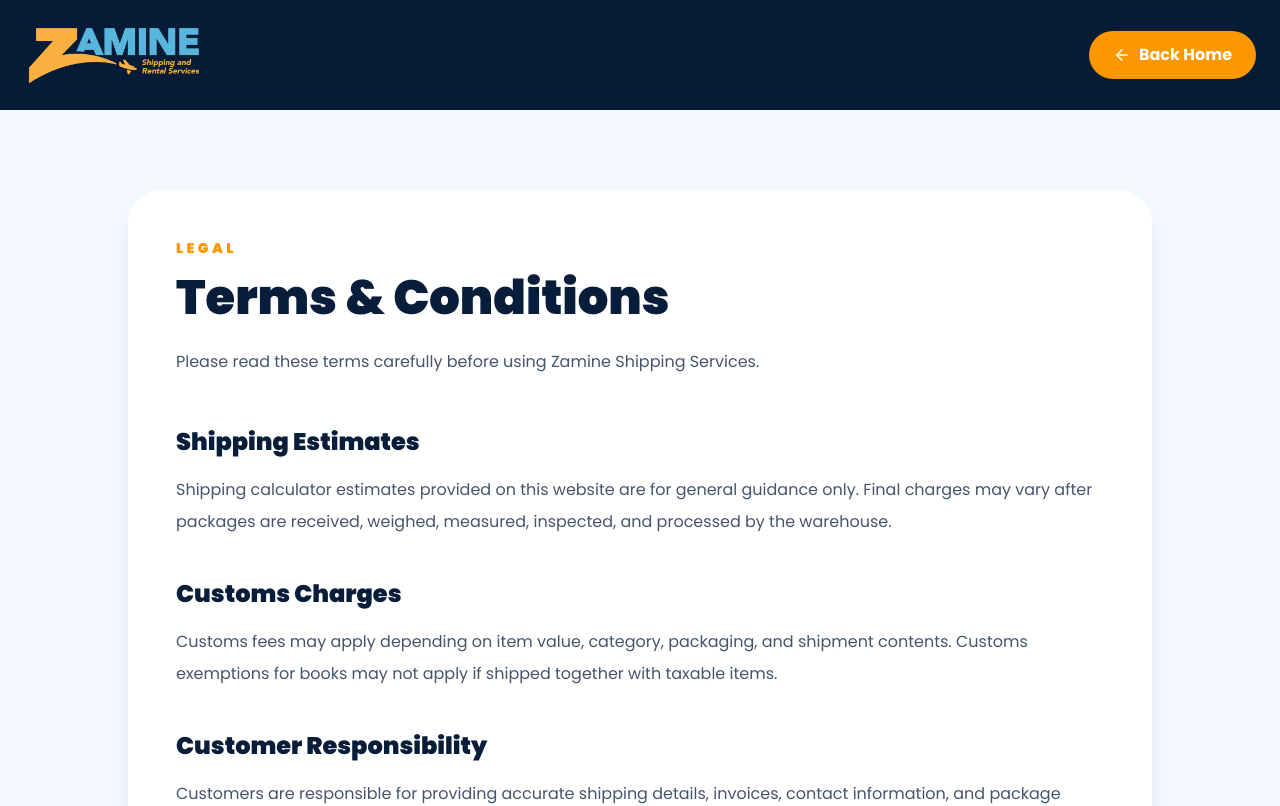
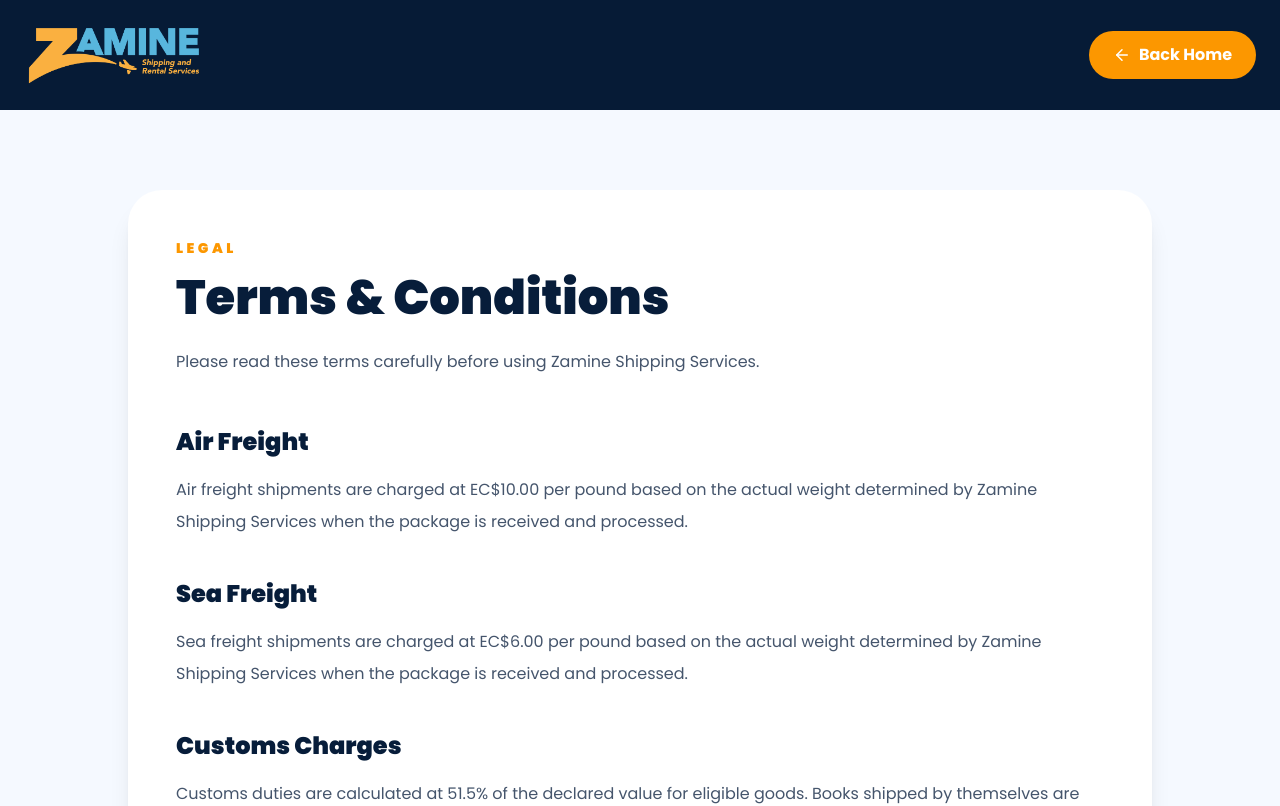
Before and after one commit to webgraphintegrated-arch/zamine-shipping-app, a Next.js app: page /terms-and-conditions in a window 1280 px wide. Shown: the top 806 px of the page. Built offline with nearby package versions, Linux system fonts and the light colour scheme.

Commit message:
changed to terms page and term login page

```diff
--- a/app/login/page.tsx
+++ b/app/login/page.tsx
@@ -180,7 +180,25 @@
                   {loading ? "Logging In..." : "Login"}
                   <ArrowRight size={20} />
                 </button>
+
               </form>
+              <p className="mt-4 text-center text-xs leading-6 text-slate-500">
+            By signing in, you agree to our{" "}
+            <Link
+              href="/terms-and-conditions"
+              className="font-bold text-[#FC9700] hover:text-[#e28700]"
+            >
+              Terms & Conditions
+            </Link>{" "}
+            and{" "}
+            <Link
+              href="/privacy-policy"
+              className="font-bold text-[#FC9700] hover:text-[#e28700]"
+            >
+              Privacy Policy
+            </Link>
+            .
+          </p>
 
               <p className="mt-6 text-center text-sm text-slate-600">
                 Don’t have an account?{" "}
--- a/app/terms-and-conditions/page.tsx
+++ b/app/terms-and-conditions/page.tsx
@@ -35,7 +35,6 @@
 
       <section className="px-6 py-20">
         <div className="mx-auto max-w-5xl rounded-[34px] bg-white p-8 shadow-xl md:p-12">
-
           <p className="text-sm font-black uppercase tracking-[0.25em] text-[#FC9700]">
             Legal
           </p>
@@ -49,46 +48,70 @@
           </p>
 
           <div className="mt-12 space-y-10">
-
             {[
               [
-                "Shipping Estimates",
-                "Shipping calculator estimates provided on this website are for general guidance only. Final charges may vary after packages are received, weighed, measured, inspected, and processed by the warehouse.",
+                "Air Freight",
+                "Air freight shipments are charged at EC$10.00 per pound based on the actual weight determined by Zamine Shipping Services when the package is received and processed.",
               ],
-
+              [
+                "Sea Freight",
+                "Sea freight shipments are charged at EC$6.00 per pound based on the actual weight determined by Zamine Shipping Services when the package is received and processed.",
+              ],
               [
                 "Customs Charges",
-                "Customs fees may apply depending on item value, category, packaging, and shipment contents. Customs exemptions for books may not apply if shipped together with taxable items.",
+                "Customs duties are calculated at 51.5% of the declared value for eligible goods. Books shipped by themselves are exempt from customs duties. Items with a declared value under EC$20.00 are also exempt. If books are shipped together with taxable items, the customs exemption may not apply.",
               ],
-
               [
-                "Customer Responsibility",
-                "Customers are responsible for providing accurate shipping details, invoices, contact information, and package documentation.",
+                "Shipping Calculator Disclaimer",
+                "The shipping calculator on this website is provided for estimation purposes only. Final charges may differ after your package is received, weighed, measured, inspected, and processed by the warehouse. Retailers such as Amazon may package items differently than expected, which can affect the final shipping weight and cost.",
               ],
-
+              [
+                "Warehouse Weighing Process",
+                "All packages are weighed upon arrival at the warehouse. The official warehouse weight is used for billing purposes, regardless of any estimated weight provided by the retailer, customer, or online calculator.",
+              ],
+              [
+                "Oversized Packages",
+                "Large, bulky, or unusually shaped packages may require additional handling or review. Final shipping costs will be based on the package received and processed by the warehouse.",
+              ],
+              [
+                "Package Inspection",
+                "Zamine Shipping Services reserves the right to inspect shipments when required for customs processing, security, verification of declared contents, or compliance with applicable laws and shipping requirements.",
+              ],
+              [
+                "Restricted & Prohibited Items",
+                "Customers must not ship prohibited, illegal, hazardous, or restricted items through Zamine Shipping Services. Such items may be refused, delayed, confiscated, returned, or reported to the appropriate authorities.",
+              ],
+              [
+                "Customer Responsibilities",
+                "Customers are responsible for providing accurate contact information, shipping details, invoices, declared values, and package documentation. Incorrect or incomplete information may result in shipment delays or additional charges.",
+              ],
+              [
+                "Invoice Requirements",
+                "Customers may be required to upload invoices before customs processing can be completed. Failure to provide a valid invoice may delay shipment processing, customs clearance, pickup, or delivery.",
+              ],
               [
                 "Package Processing",
-                "Processing and delivery times may vary depending on shipment volume, customs inspections, weather conditions, and carrier delays.",
+                "Processing and delivery times may vary depending on shipment volume, customs inspections, carrier delays, weather conditions, public holidays, and other circumstances beyond the control of Zamine Shipping Services.",
               ],
-
-              [
-                "Restricted Items",
-                "Customers must not ship prohibited, illegal, hazardous, or restricted items through Zamine Shipping Services.",
-              ],
-
               [
                 "Payments",
-                "Outstanding balances must be settled before packages are released for pickup or delivery.",
+                "Outstanding balances must be paid before packages are released for pickup or delivery. Packages may be held until all applicable shipping charges, customs duties, and related balances are settled.",
               ],
-
               [
-                "Shipping Calculator Disclaimer",
-                "Weight calculations displayed on this website are estimates only. Final charges may differ based on actual package weight, dimensions, retailer packaging, and warehouse verification.",
+                "Pickup Process",
+                "Customers will be notified when their package is ready for pickup. A valid form of identification may be required before a package is released.",
               ],
-
+              [
+                "Delivery Process",
+                "Where delivery services are offered, delivery times are estimates only and may vary based on location, availability, weather, traffic, and operational conditions.",
+              ],
               [
                 "Changes To Terms",
-                "Zamine Shipping Services reserves the right to update these terms at any time without prior notice.",
+                "Zamine Shipping Services reserves the right to update these Terms & Conditions at any time. Updated versions will be published on this website and become effective once posted.",
+              ],
+              [
+                "Contact Us",
+                "If you have questions about these Terms & Conditions or Zamine Shipping Services, please contact us through our Contact page, by email, or by phone during normal business hours.",
               ],
             ].map(([title, text]) => (
               <section key={title}>
@@ -101,20 +124,17 @@
                 </p>
               </section>
             ))}
-
           </div>
         </div>
       </section>
 
       <footer className="bg-[#57b7df] py-7 text-white">
         <div className="mx-auto flex max-w-7xl flex-col items-center justify-between gap-6 px-6 md:flex-row">
-
           <p className="text-center text-sm text-white/90 md:text-left">
             © 2026 Zamine Shipping Services. All Rights Reserved.
           </p>
 
           <div className="flex flex-col items-center gap-3 md:items-end">
-
             <p className="text-center text-[13px] text-white/70">
               Designed and Developed by{" "}
               <a
@@ -127,23 +147,15 @@
             </p>
 
             <div className="flex flex-wrap items-center justify-center gap-4 text-sm md:justify-end">
-              <Link
-                href="/privacy-policy"
-                className="transition hover:text-[#071D3A]"
-              >
+              <Link href="/privacy-policy" className="transition hover:text-[#071D3A]">
                 Privacy Policy
               </Link>
 
-              <Link
-                href="/terms-and-conditions"
-                className="transition hover:text-[#071D3A]"
-              >
+              <Link href="/terms-and-conditions" className="transition hover:text-[#071D3A]">
                 Terms & Conditions
               </Link>
             </div>
-
           </div>
-
         </div>
       </footer>
     </main>
```
